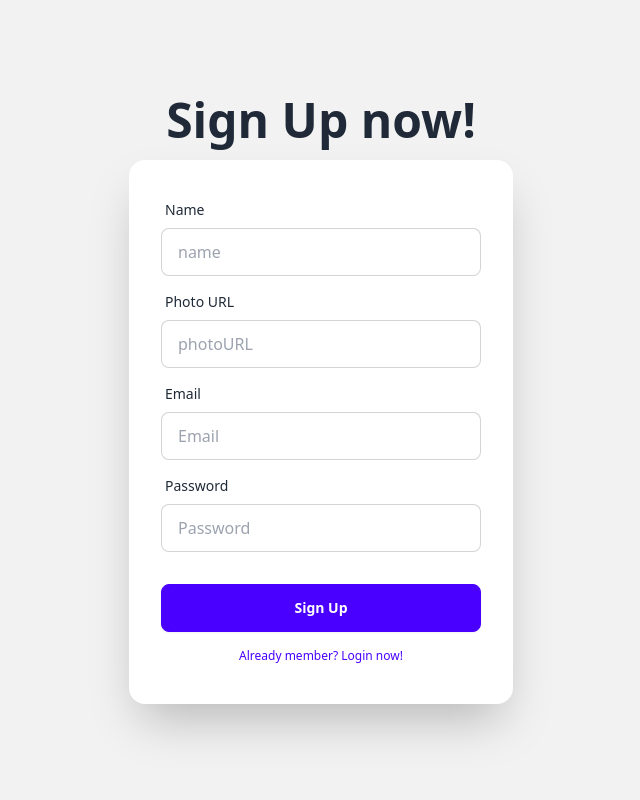
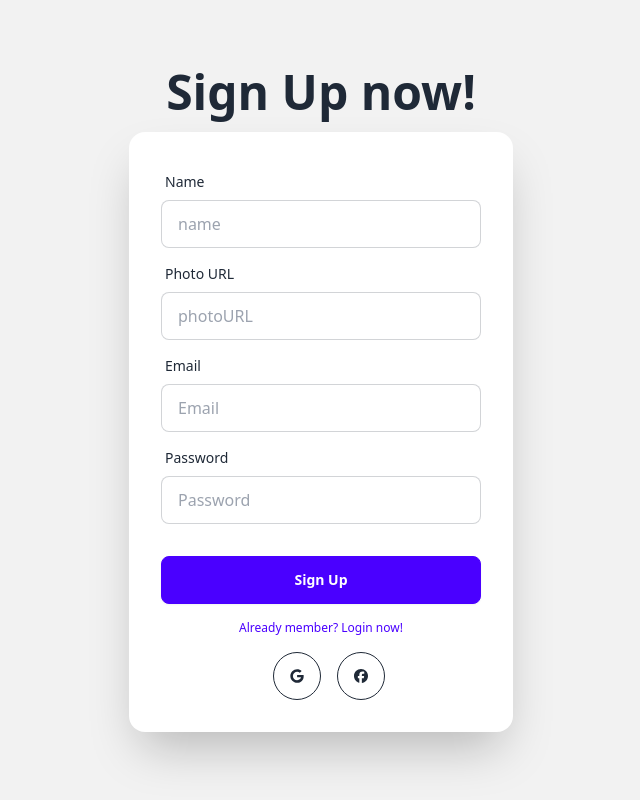
Before and after one commit to nafim191119/dish-hub, a React (Vite) app: page /signup in a window 1280 px wide. Shown: the whole page, without its empty margins (319-959 px from the left). Built offline with nearby package versions, Linux system fonts and the light colour scheme; no server answers.

Commit message:
socially login added

```diff
--- a/src/Pages/LogIn/LogIn/LogIn.jsx
+++ b/src/Pages/LogIn/LogIn/LogIn.jsx
@@ -3,6 +3,7 @@
 import { Link, useLocation, useNavigate } from "react-router-dom";
 import { AuthContext } from "../../../providers/AuthProvider";
 import Swal from "sweetalert2";
+import SocialLogin from "../../Shared/SocialLogin/SocialLogin";
 
 const LogIn = () => {
 
@@ -64,6 +65,7 @@
                             <label className="label mx-auto">
                                 <Link to={'/signup'} className="label-text-alt link link-hover text-primary">New to here? Register now!</Link>
                             </label>
+                            <SocialLogin></SocialLogin>
                         </form>
                     </div>
                 </div>
--- /dev/null
+++ b/src/Pages/Shared/SocialLogin/SocialLogin.jsx
@@ -0,0 +1,48 @@
+import { useContext } from "react";
+import { FaFacebook, FaGoogle } from "react-icons/fa6";
+import { AuthContext } from "../../../providers/AuthProvider";
+import { useLocation, useNavigate } from "react-router-dom";
+
+const SocialLogin = () => {
+    const { googleSignIn } = useContext(AuthContext);
+    const navigate = useNavigate();
+    const location = useLocation();
+
+    const from = location.state?.from?.pathname || '/';
+
+    const handleGoogleSignIn = () => {
+        googleSignIn()
+            .then((result) => {
+                const loggedInUser = result.user;
+                console.log(loggedInUser);
+                const saveUser = { name: loggedInUser.DISPLAYnAME, email: loggedInUser.email };
+                fetch('http://localhost:5000/users', {
+                    method: 'POST',
+                    headers: {
+                        'content-type': 'application/json'
+                    },
+                    body: JSON.stringify(saveUser)
+                })
+                    .then(res => res.json())
+                    .then(() => {
+                        navigate(from, { replace: true });
+                    })
+
+
+            })
+    }
+
+    return (
+        <div className="flex justify-center items-center gap-4">
+            <div className="divider"></div>
+            <button onClick={handleGoogleSignIn} className="btn btn-circle btn-outline">
+                <FaGoogle></FaGoogle>
+            </button>
+            <button className="btn btn-circle btn-outline">
+                <FaFacebook></FaFacebook>
+            </button>
+        </div>
+    );
+};
+
+export default SocialLogin;
--- a/src/Pages/SignIn/SignIn/SignIn.jsx
+++ b/src/Pages/SignIn/SignIn/SignIn.jsx
@@ -4,6 +4,7 @@
 import { Link, useNavigate } from "react-router-dom";
 import { AuthContext } from "../../../providers/AuthProvider";
 import Swal from "sweetalert2";
+import SocialLogin from "../../Shared/SocialLogin/SocialLogin";
 
 const SignIn = () => {
     const { register, reset, handleSubmit, formState: { errors } } = useForm();
@@ -18,6 +19,17 @@
                 console.log(loggedUser);
                 updateUserProfile(data.name, data.photoURL)
                     .then(() => {
+                        const saveUser = {name: data.name, email: data.email};
+                        fetch('http://localhost:5000/users', {
+                            method: 'POST',
+                            headers: {
+                                'content-type':'application/json'
+                            },
+                            body: JSON.stringify(saveUser)
+                        })
+                            .then(res => res.json())
+                            .then(data => {
+                                if (data.insertedID) {
                                     reset();
                                     Swal.fire({
                                         position: "top-center",
@@ -27,6 +39,8 @@
                                         timer: 1500
                                     });
                                     navigate('/');
+                                }
+                            })
                     })
                     .catch(err => console.log(err))
             })
@@ -79,6 +93,7 @@
                             <label className="label mx-auto">
                                 <Link to={'/login'} className="label-text-alt link link-hover text-primary">Already member? Login now!</Link>
                             </label>
+                            <SocialLogin></SocialLogin>
                         </form>
                     </div>
                 </div>
--- a/src/providers/AuthProvider.jsx
+++ b/src/providers/AuthProvider.jsx
@@ -1,5 +1,5 @@
 import { createContext, useEffect, useState } from "react";
-import { createUserWithEmailAndPassword, getAuth, onAuthStateChanged, signInWithEmailAndPassword, signOut, updateProfile } from "firebase/auth";
+import { GoogleAuthProvider, createUserWithEmailAndPassword, getAuth, onAuthStateChanged, signInWithEmailAndPassword, signInWithPopup, signOut, updateProfile } from "firebase/auth";
 import { app } from "../firebase/firebase.config";
 
 
@@ -11,9 +11,15 @@
     const [user, setUser] = useState(null);
     const [loading, setLoading] = useState(true);
 
+    const googleProvider = new GoogleAuthProvider();
+
     const createUser = (email, password) => {
         setLoading(true);
         return createUserWithEmailAndPassword(auth, email, password)
+    }
+    const googleSignIn = () => {
+        setLoading(true);
+        return signInWithPopup(auth, googleProvider)
     }
     const signIn = (email, password) => {
         setLoading(true)
@@ -46,6 +52,7 @@
     createUser,
     signIn,
     logOut,
+    googleSignIn,
     updateUserProfile
 }
 return (
```
Lines whose indentation alone changed are shown as unchanged.
